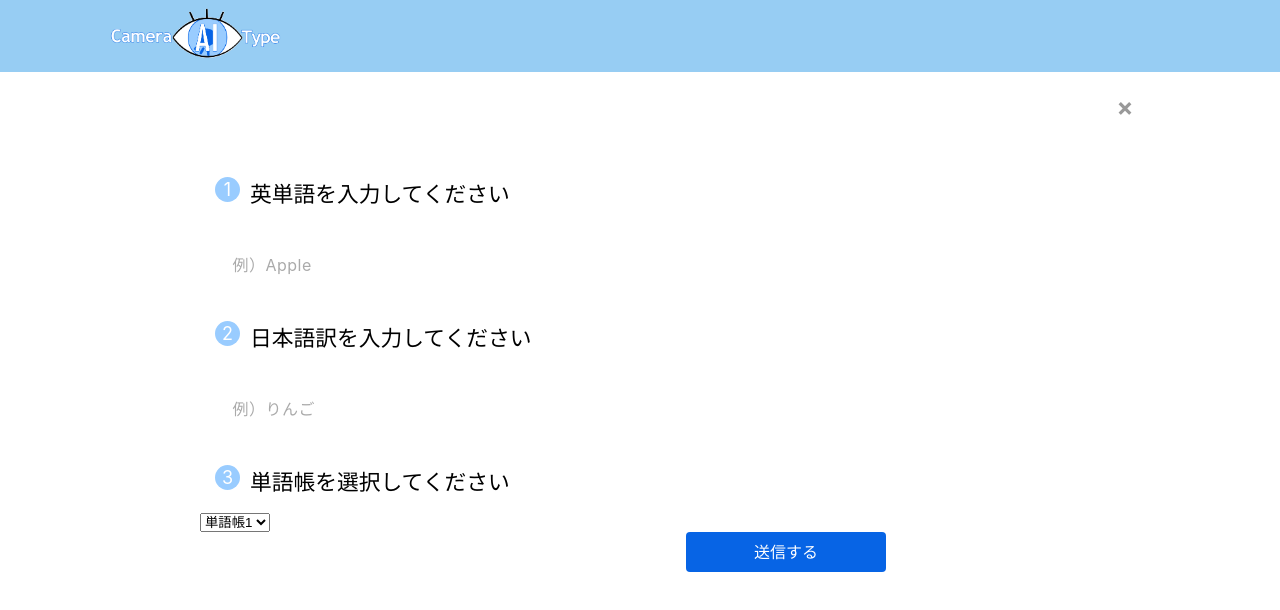
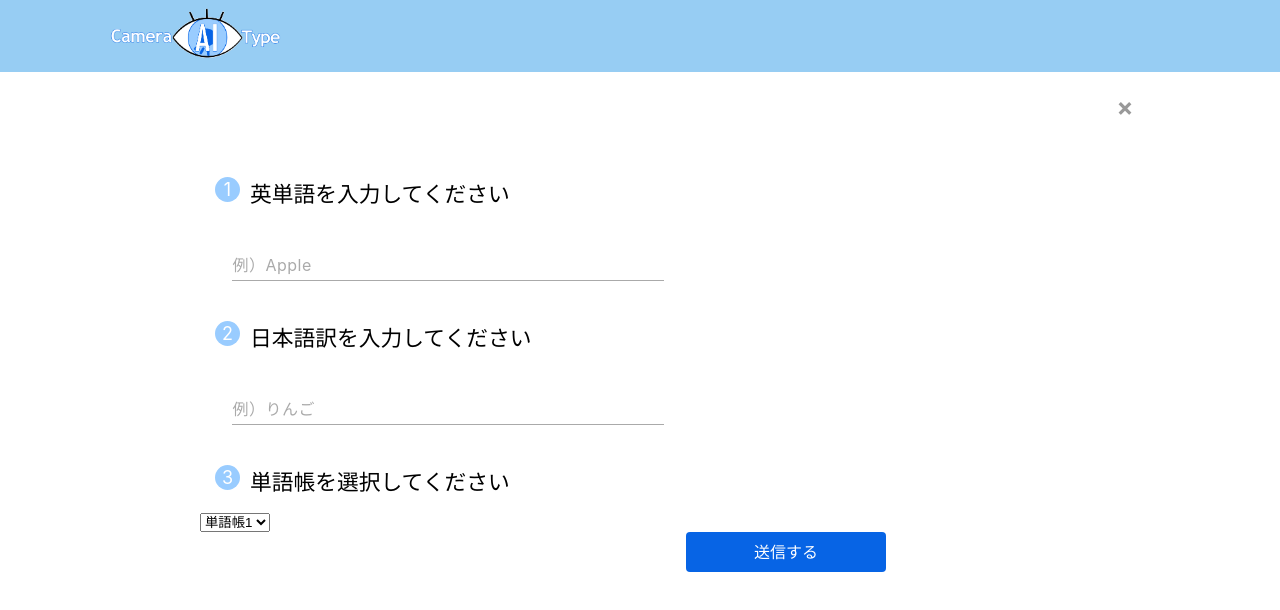
Before and after one commit to nepp-tumsat/CameraAIType, a React (Create React App) app: page /Enter in a window 1280 px wide. Shown: the top 610 px of the page. Built offline with nearby package versions, Linux system fonts and the light colour scheme.

Commit message:
下線の修正

```diff
--- a/src/Enter.css
+++ b/src/Enter.css
@@ -68,6 +68,7 @@ a.batsu1:hover{
     position: relative;
     width: 40%;
     margin: 40px 3%;
+    border-bottom: 0.5px solid #AAAAAA;
 }
 .cp_iptxt input[type='text'] {
     font: 15px/24px sans-serif;
@@ -82,7 +83,7 @@ a.batsu1:hover{
 .ef {
     padding: 4px 0;
     border: 0;
-    border-bottom: 1px solid #FFF;
+    /* border-bottom: 1px solid #1b2538; */
     background-color: transparent;
 }
 .ef ~ .focus_line {
```
